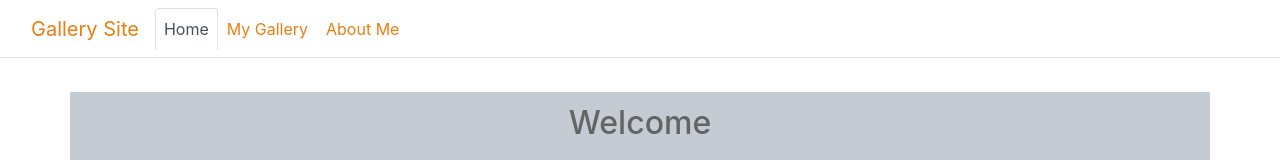
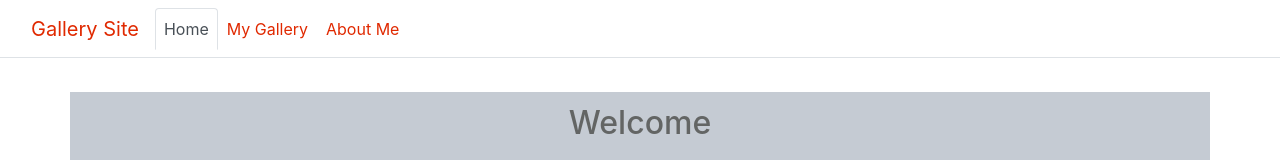
Before and after one commit to maryanlouis/maryanlouis.github.io, a plain HTML site: page index.html in a window 1280 px wide. Shown: the top 160 px of the page. Drawn offline with nearby package versions, Linux system fonts and the light colour scheme.

Commit message:
Update myStyle.css

```diff
--- a/CSS/myStyle.css
+++ b/CSS/myStyle.css
@@ -58,5 +58,5 @@ footer p{
 }
 
 .navbar-brand, .nav-link{
-	color: #EC7D10;
+	color: #E02900;
 }
```
